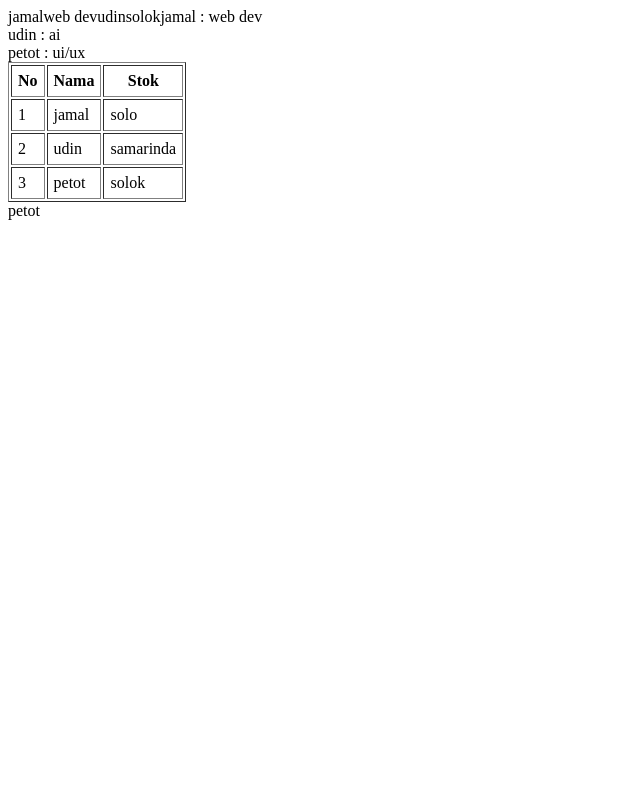
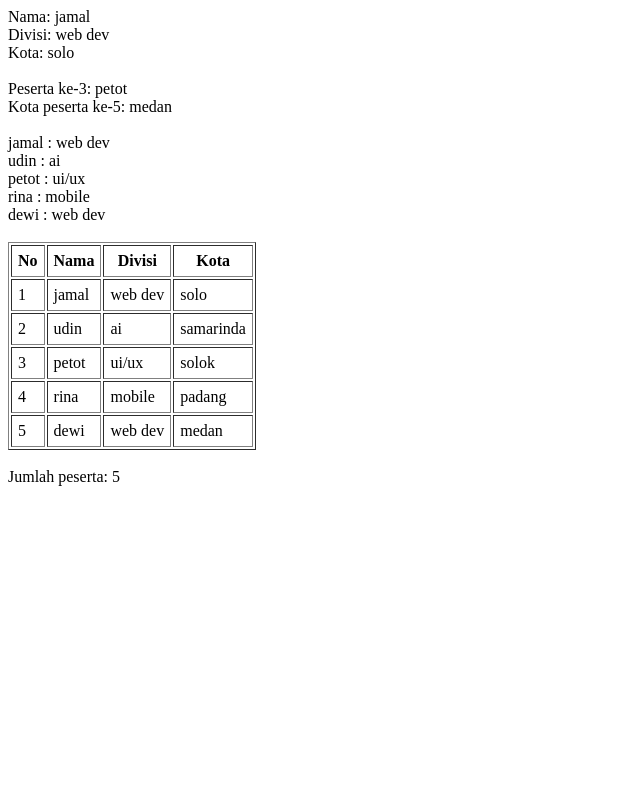
Before and after one commit to hidz09/magang-udacoding-b15-syahid, a PHP site: page /05-peserta.php in a window 1280 px wide. Shown: the whole page, without its empty margins (0-640 px from the left). Run offline with PHP 8.4, Linux system fonts and the light colour scheme.

Commit message:
fix: lengkapi latihan php 5 tabel peserta dan jumlah peserta

```diff
--- a/minggu-1/php-dasar/05-peserta.php
+++ b/minggu-1/php-dasar/05-peserta.php
@@ -1,43 +1,50 @@
 <?php
 
-$produk = [
-    "nama"  => "jamal",
+// ---------- 1. Satu peserta (array asosiatif) ----------
+$peserta = [
+    "nama"   => "jamal",
     "divisi" => "web dev",
-    "kota"  => "solo"
+    "kota"   => "solo"
 ];
 
-echo $produk["nama"];    // jamal
+echo "Nama: " . htmlspecialchars($peserta["nama"]) . "<br>";
+echo "Divisi: " . htmlspecialchars($peserta["divisi"]) . "<br>";
+echo "Kota: " . htmlspecialchars($peserta["kota"]) . "<br>";
 
-$daftarProduk = [
+// ---------- 2. Lima peserta (array multidimensi) ----------
+$daftarPeserta = [
     ["nama" => "jamal", "divisi" => "web dev", "kota" => "solo"],
-    ["nama" => "udin",    "divisi" => "ai", "kota" => "samarinda"],
-    ["nama" => "petot",  "divisi" => "ui/ux", "kota" => "solok"],
+    ["nama" => "udin",  "divisi" => "ai",      "kota" => "samarinda"],
+    ["nama" => "petot", "divisi" => "ui/ux",   "kota" => "solok"],
+    ["nama" => "rina",  "divisi" => "mobile",  "kota" => "padang"],
+    ["nama" => "dewi",  "divisi" => "web dev", "kota" => "medan"],
 ];
-echo $daftarProduk[0]["divisi"];  //web dev
-echo $daftarProduk[1]["nama"];     // udin
-echo $daftarProduk[2]["kota"];    // solok
 
+// ---------- 3. Mengambil satu nilai (index mulai dari 0) ----------
+echo "<br>Peserta ke-3: " . htmlspecialchars($daftarPeserta[2]["nama"]) . "<br>";
+echo "Kota peserta ke-5: " . htmlspecialchars($daftarPeserta[4]["kota"]) . "<br><br>";
 
-
-foreach ($daftarProduk as $pekerjaan) {
-    echo $pekerjaan["nama"] . " : " . $pekerjaan["divisi"] . "<br>";
+// ---------- 4. foreach teks biasa ----------
+foreach ($daftarPeserta as $orang) {
+    echo htmlspecialchars($orang["nama"]) . " : " . htmlspecialchars($orang["divisi"]) . "<br>";
 }
 
-
-echo "<table border='1' cellpadding='6'>";
-echo "<tr><th>No</th><th>Nama</th><th>Stok</th></tr>";
+// ---------- 5 dan 6. Tabel HTML, semua teks di-escape ----------
+echo "<br><table border='1' cellpadding='6'>";
+echo "<tr><th>No</th><th>Nama</th><th>Divisi</th><th>Kota</th></tr>";
 
 $no = 1;
-foreach ($daftarProduk as $pekerjaan) {
+foreach ($daftarPeserta as $orang) {
     echo "<tr>";
     echo "<td>" . $no . "</td>";
-    echo "<td>" . $pekerjaan["nama"] . "</td>";
-    echo "<td>" . $pekerjaan["kota"] . "</td>";
+    echo "<td>" . htmlspecialchars($orang["nama"]) . "</td>";
+    echo "<td>" . htmlspecialchars($orang["divisi"]) . "</td>";
+    echo "<td>" . htmlspecialchars($orang["kota"]) . "</td>";
     echo "</tr>";
     $no++;
 }
 
 echo "</table>";
 
-
-echo "<td>" . htmlspecialchars($pekerjaan["nama"]) . "</td>";
+// ---------- 7. Jumlah peserta ----------
+echo "<br>Jumlah peserta: " . count($daftarPeserta);
```
